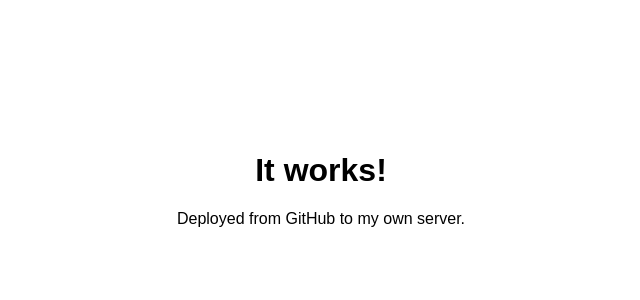
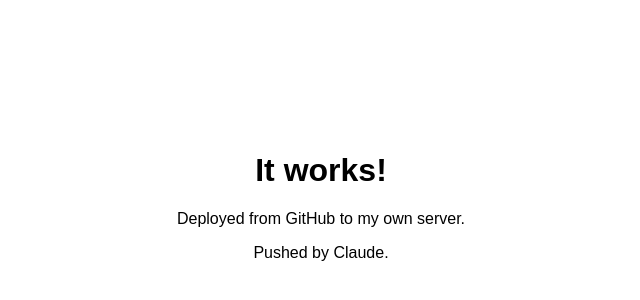
Before and after one commit to Bsaif88/hello-server, a plain HTML site: page index.html in a window 1280 px wide. Shown: the part 8-308 px from the top of the page, without its empty margins (319-959 px from the left). Drawn offline with Linux system fonts and the light colour scheme.

Commit message:
Test push from Claude
Co-Authored-By: Claude Sonnet 5.5 <noreply@anthropic.com>
Claude-Session: https://claude.ai/code/session_017CFstjPgRgY8Z4GcaWfKnj

```diff
--- a/index.html
+++ b/index.html
@@ -1 +1 @@
-<!DOCTYPE html><html><head><meta charset="utf-8"><title>Hello</title></head><body style="font-family:sans-serif;text-align:center;margin-top:20vh"><h1>It works!</h1><p>Deployed from GitHub to my own server.</p></body></html>
+<!DOCTYPE html><html><head><meta charset="utf-8"><title>Hello</title></head><body style="font-family:sans-serif;text-align:center;margin-top:20vh"><h1>It works!</h1><p>Deployed from GitHub to my own server.</p><p>Pushed by Claude.</p></body></html>
```
